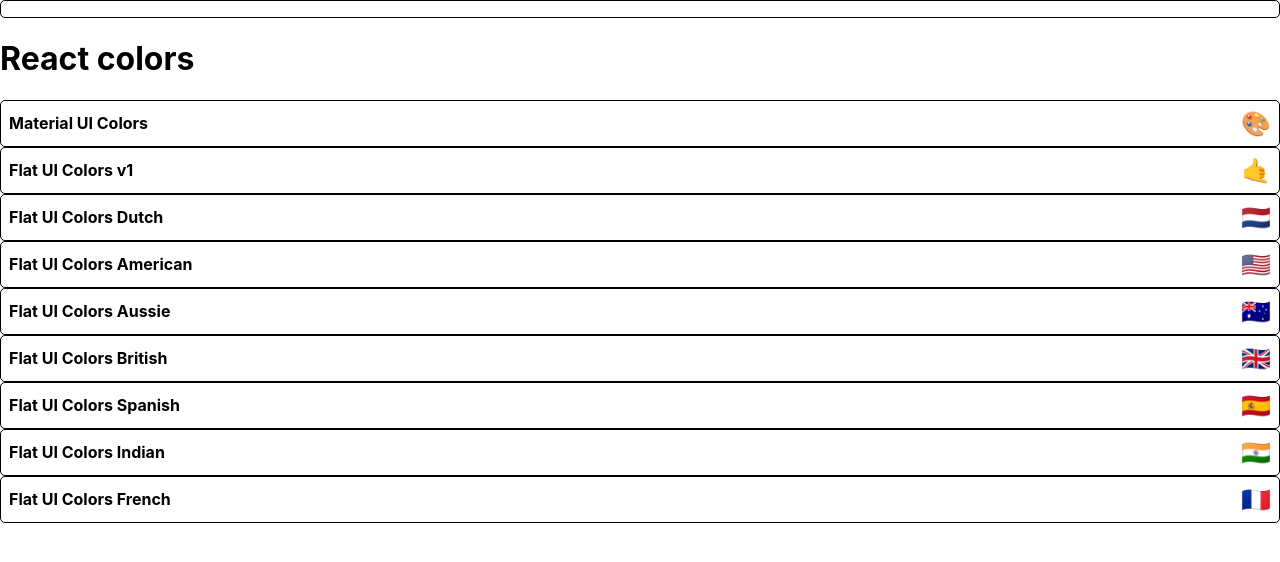
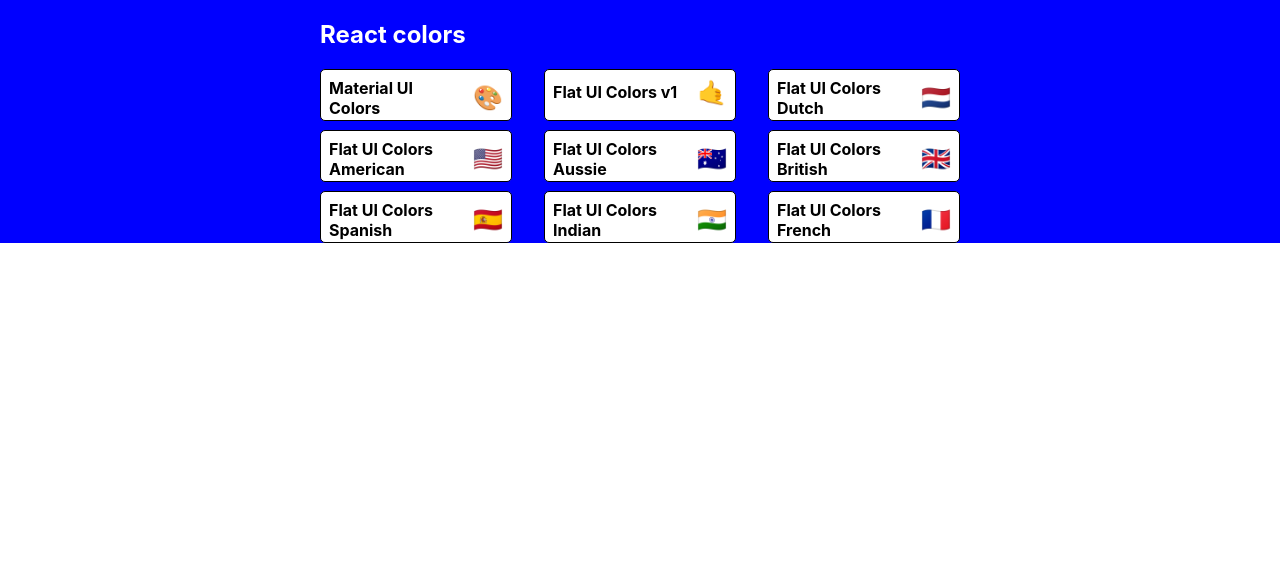
Before and after one commit to igolubevJ/colors-app, a React (Create React App) app: page / in a window 1280 px wide. Shown: the top 562 px of the page. Built offline with nearby package versions, Linux system fonts and the light colour scheme.

Commit message:
Start styling PaletteList

```diff
--- a/src/PaletteList.js
+++ b/src/PaletteList.js
@@ -1,20 +1,57 @@
 import React, { Component } from 'react';
+import { withStyles } from '@material-ui/styles';
+
 import MainPalette from './MainPalette';
+
+const styles = {
+  root: {
+    backgroundColor: 'blue',
+    height: '100%',
+    display: 'flex',
+    alignItems: 'flex-start',
+    justifyContent: 'center'
+  },
+  container: {
+    width: '50%',
+    display: 'flex',
+    alignItems: 'flex-start',
+    flexDirection: 'column',
+    flexWrap: 'wrap'
+  },
+  nav: {
+    display: 'flex',
+    width: '100%',
+    justifyContent: 'space-between',
+    color: 'white'
+  },
+  palettes: {
+    boxSizing: 'border-box',
+    width: '100%',
+    display: 'grid',
+    gridTemplateColumns: 'repeat(3, 30%)',
+    gridGap: '5%'
+  }
+};
 
 class PaletteList extends Component {
   render() {
-    const { palettes } = this.props;
+    const { palettes, classes } = this.props;
 
     return (
-      <div className="">
-        <MainPalette />
-        <h1>React colors</h1>
-        { palettes.map(palette => (
-          <MainPalette { ...palette } />
-        )) }
+      <div className={ classes.root }>
+        <div className={ classes.container }>
+          <nav className={ classes.nav }>
+            <h1>React colors</h1>
+          </nav>
+          <div className={ classes.palettes }>
+            { palettes.map(palette => (
+              <MainPalette { ...palette } />
+            )) }
+          </div>
+        </div>
       </div>
     );
   }
 }
 
-export default PaletteList;
+export default withStyles(styles)(PaletteList);
```
